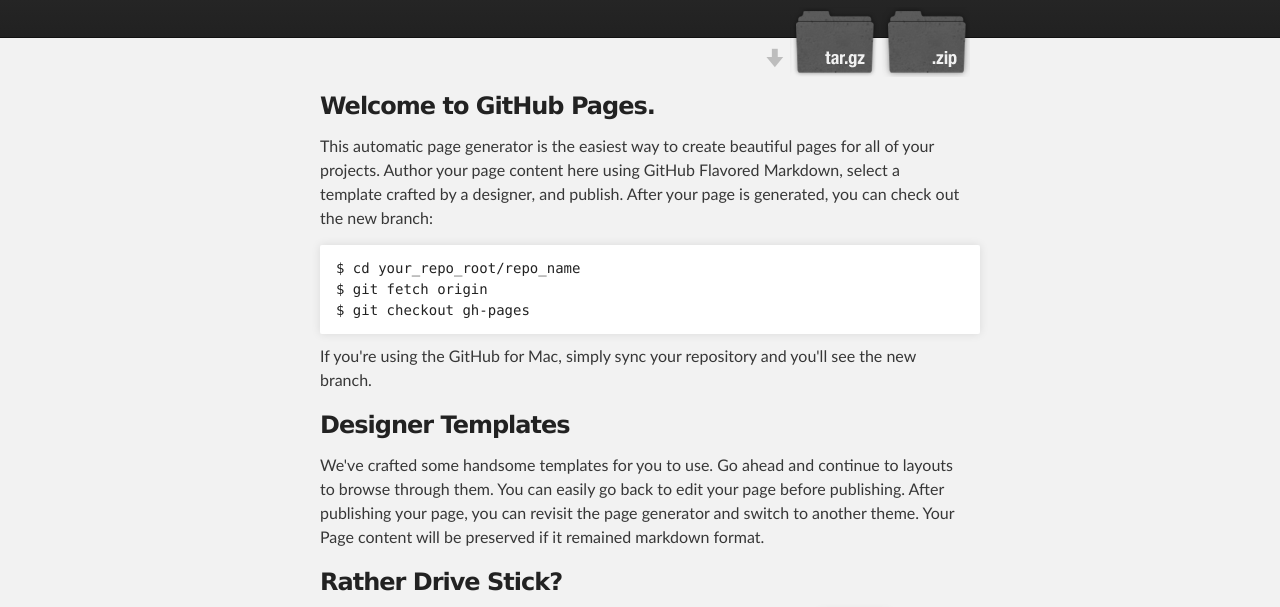
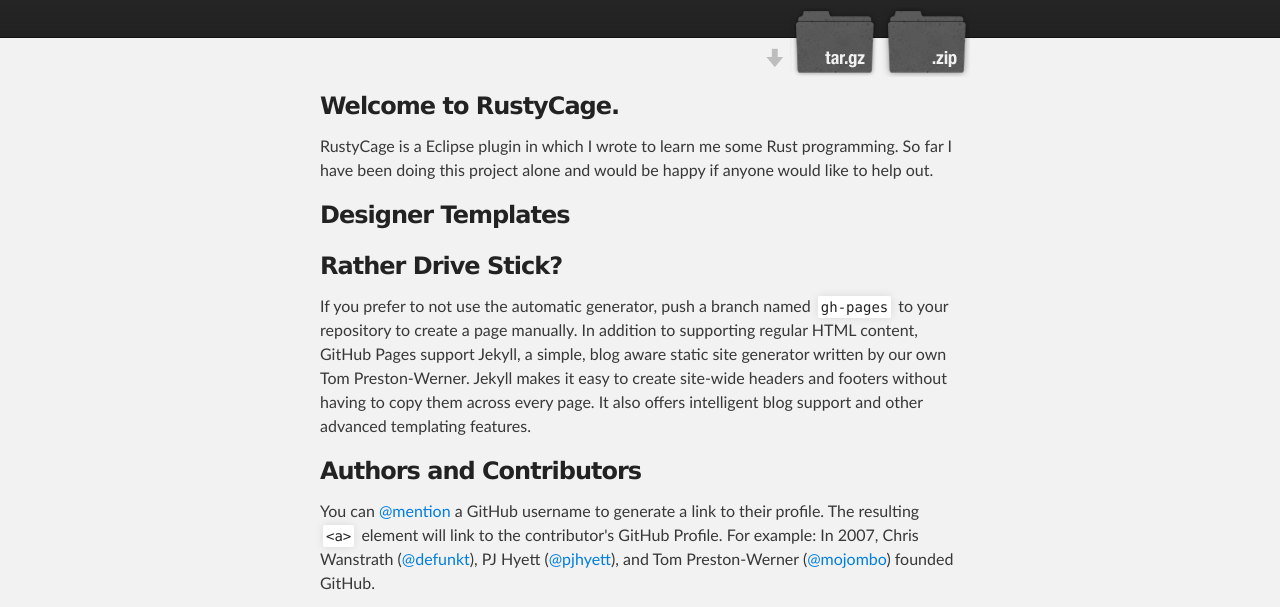
Before and after one commit to reidarsollid/RustyCage, a plain HTML site: page index.html in a window 1280 px wide. Shown: the part 172-779 px from the top of the page. Drawn offline with Linux system fonts and the light colour scheme.

Commit message:
Changed some text

```diff
--- a/index.html
+++ b/index.html
@@ -32,21 +32,23 @@
     <div id="main_content_wrap" class="outer">
       <section id="main_content" class="inner">
         <h3>
-<a id="welcome-to-github-pages" class="anchor" href="#welcome-to-github-pages" aria-hidden="true"><span class="octicon octicon-link"></span></a>Welcome to GitHub Pages.</h3>
+<a id="welcome-to-github-pages" class="anchor" href="#welcome-to-github-pages" aria-hidden="true"><span class="octicon octicon-link"></span></a>Welcome to RustyCage.</h3>
 
-<p>This automatic page generator is the easiest way to create beautiful pages for all of your projects. Author your page content here using GitHub Flavored Markdown, select a template crafted by a designer, and publish. After your page is generated, you can check out the new branch:</p>
+<p>RustyCage is a Eclipse plugin in which I wrote to learn me some Rust programming. So far I have been doing this project alone and would be happy if anyone would like to help out.</p>
 
+<!--
 <pre><code>$ cd your_repo_root/repo_name
 $ git fetch origin
 $ git checkout gh-pages
 </code></pre>
+-->
 
-<p>If you're using the GitHub for Mac, simply sync your repository and you'll see the new branch.</p>
+<p></p>
 
 <h3>
 <a id="designer-templates" class="anchor" href="#designer-templates" aria-hidden="true"><span class="octicon octicon-link"></span></a>Designer Templates</h3>
 
-<p>We've crafted some handsome templates for you to use. Go ahead and continue to layouts to browse through them. You can easily go back to edit your page before publishing. After publishing your page, you can revisit the page generator and switch to another theme. Your Page content will be preserved if it remained markdown format.</p>
+<p></p>
 
 <h3>
 <a id="rather-drive-stick" class="anchor" href="#rather-drive-stick" aria-hidden="true"><span class="octicon octicon-link"></span></a>Rather Drive Stick?</h3>
@@ -73,7 +75,5 @@
       </footer>
     </div>
 
-
-
   </body>
 </html>
```
